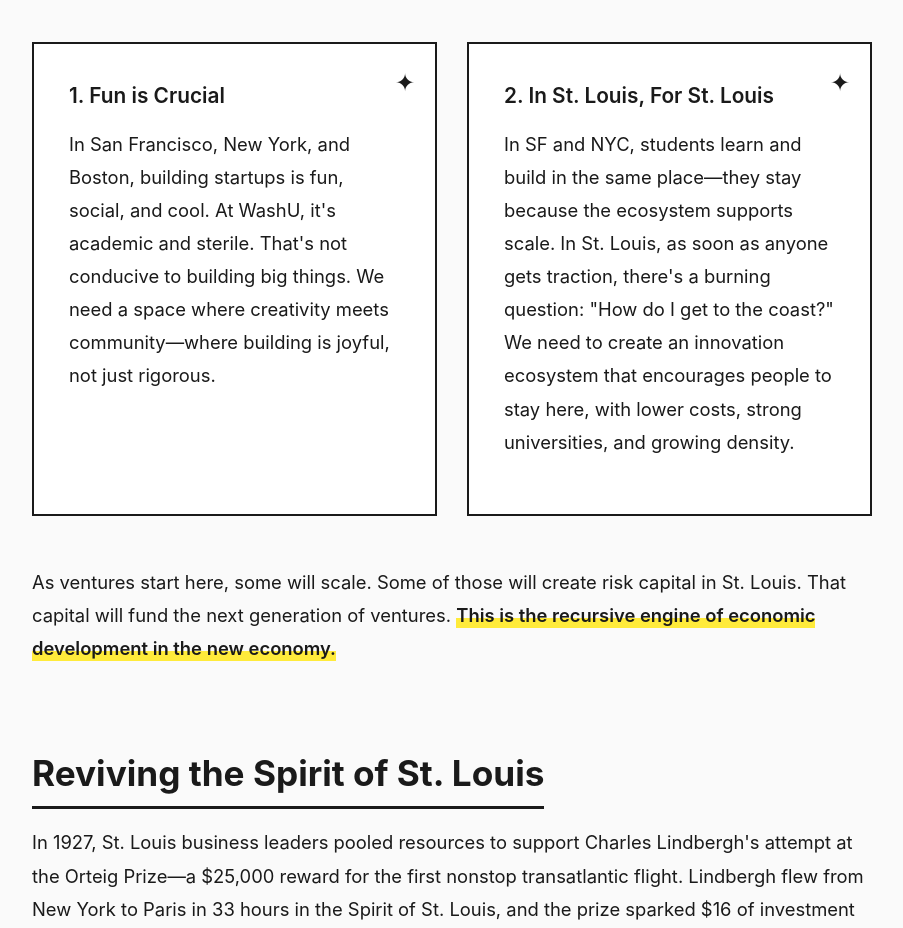
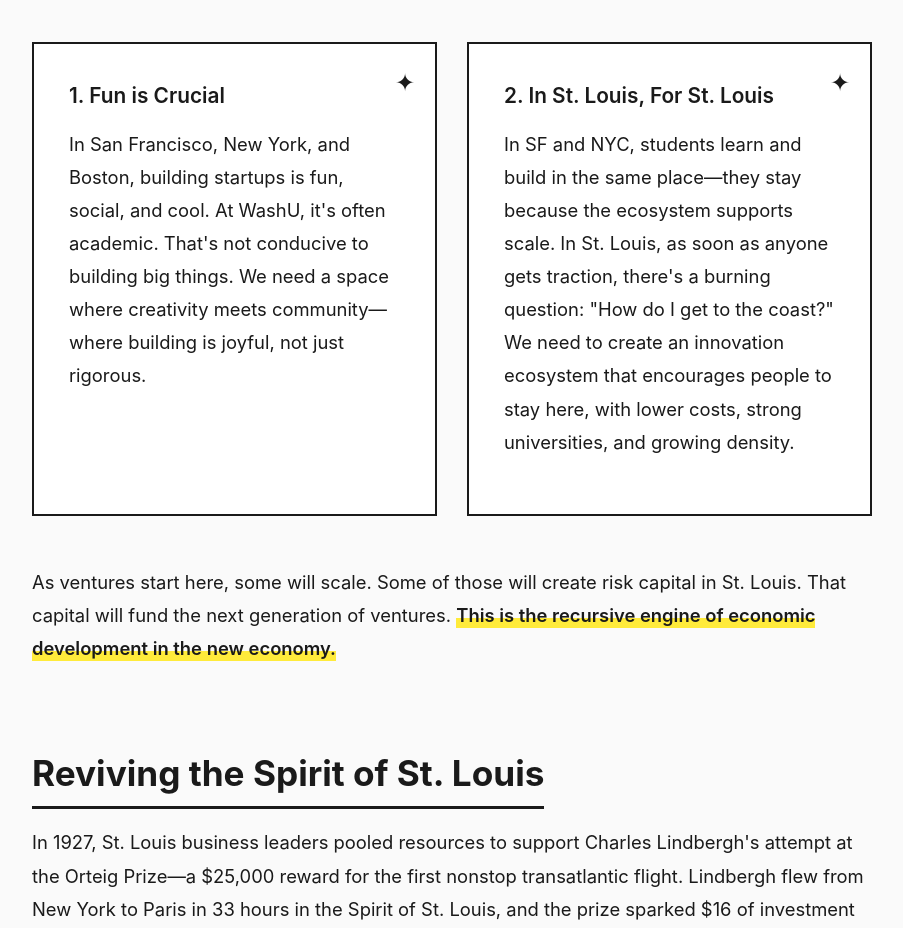
Before and after one commit to zinska/disruptio, a plain HTML site: page index.html in a window 1280 px wide. Shown: the part 3120-4048 px from the top of the page, without its empty margins (188-1091 px from the left). Drawn offline with Linux system fonts and the light colour scheme.

Commit message:
Update index.html

```diff
--- a/index.html
+++ b/index.html
@@ -337,7 +337,7 @@
         <div class="vision-grid">
           <div class="vision-card">
             <h4>1. Fun is Crucial</h4>
-            <p>In San Francisco, New York, and Boston, building startups is fun, social, and cool. At WashU, it's academic and sterile. That's not conducive to building big things. We need a space where creativity meets community—where building is joyful, not just rigorous.</p>
+            <p>In San Francisco, New York, and Boston, building startups is fun, social, and cool. At WashU, it's often academic. That's not conducive to building big things. We need a space where creativity meets community—where building is joyful, not just rigorous.</p>
           </div>
           <div class="vision-card">
             <h4>2. In St. Louis, For St. Louis</h4>
```
